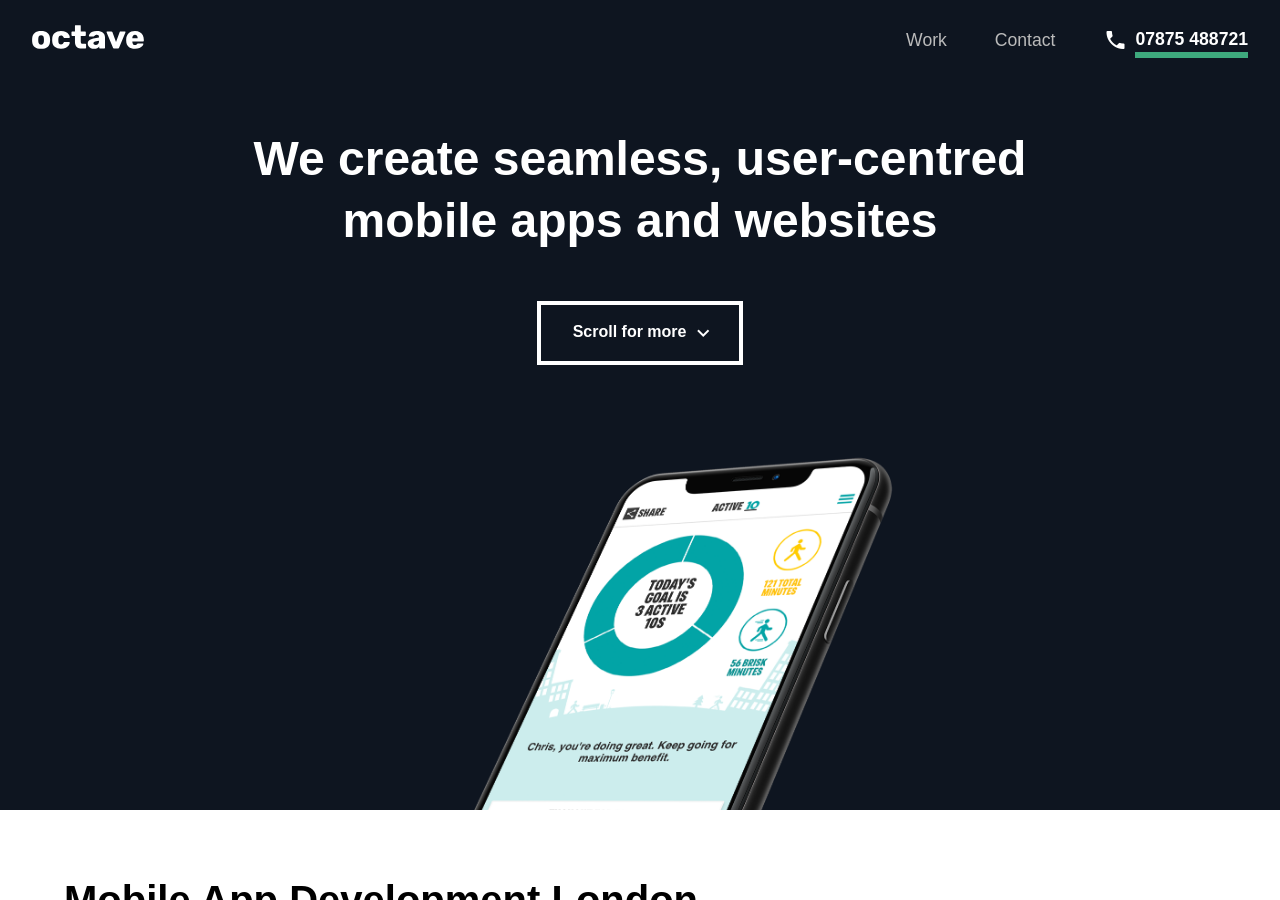
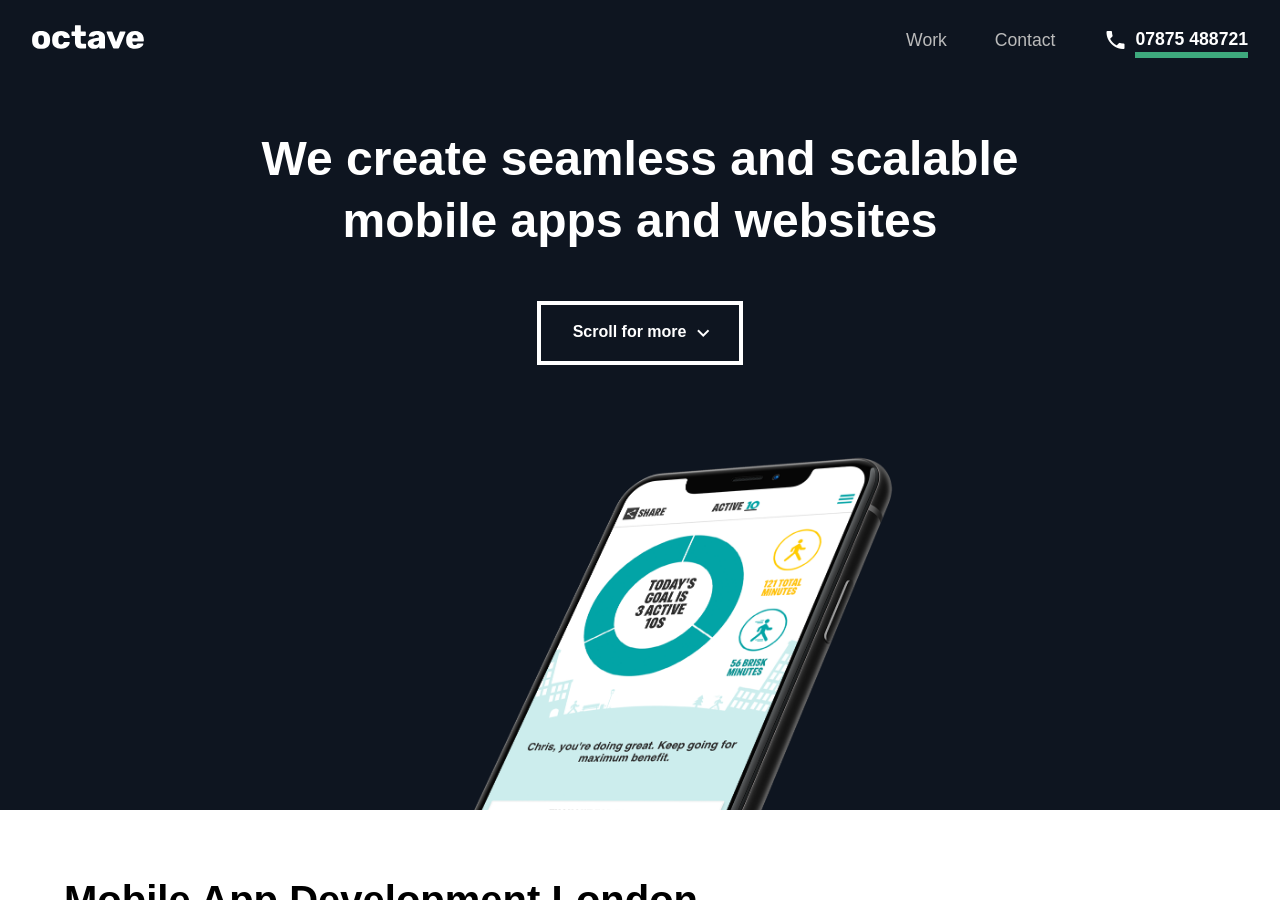
Before and after one commit to chrisjingram/octave-website, a Jekyll site: the page built from index.html, in a window 1280 px wide and 900 px high. Built offline with Jekyll 4.4.1, drawn with Linux system fonts in a browser that asks for light colours; nearby versions of some CDN libraries; some web fonts are replaced; some of the changed text lies outside the part shown.

Commit message:
Updated strapline

```diff
--- a/_includes/cover.html
+++ b/_includes/cover.html
@@ -1,5 +1,5 @@
 <section id="cover">
-  <h2 class="strapline">We create seamless, user-centred mobile apps and websites</h2>
+  <h2 class="strapline">We create seamless and scalable mobile apps and websites</h2>
   <a href="#intro" class="scroll-for-more button button-white icon-right">Scroll for more<i class="material-icons">keyboard_arrow_down</i></a>
   <div class="gallery">
     <img id="hacw" src="/assets/images/hacw-mockup.png" alt="How A Car Works app on an iPhone">
--- a/_includes/intro.html
+++ b/_includes/intro.html
@@ -1,5 +1,5 @@
 <section id="intro">
   <h2>Mobile App Development London</h2>
-  <p>We’ve been designing and building seamless, user-centred mobile apps, APIs and websites for over 10 years. We work with businesses who are looking to either create their first app, or transform their existing technology to meet their business goals.</p>
+  <p>We’ve been designing and building seamless and scalable mobile apps, APIs and websites for over 10 years. We work with businesses who are looking to either create their first app, or transform their existing technology to meet their business goals.</p>
 <!--  <a href="#" class="button icon-right">Read more<i class="material-icons">arrow_right</i></a>-->
 </section>
```
